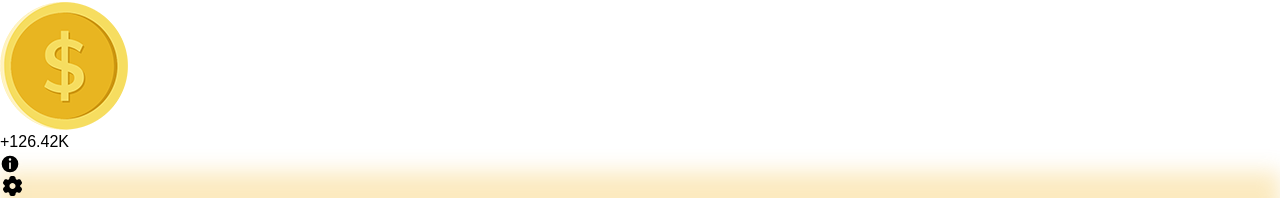
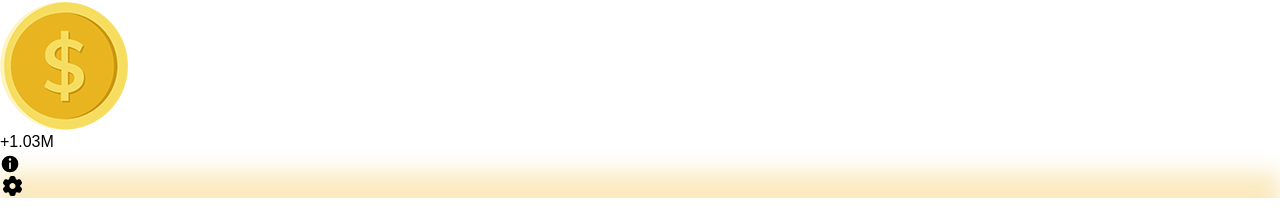
Before and after one commit to nikandr-surkov/Hamster-Kombat-Telegram-Mini-App-Clone, a React (Vite) app: page / in a window 1280 px wide. Shown: the part 246-462 px from the top of the page. Built offline with nearby package versions, Linux system fonts and the light colour scheme.

Commit message:
Update App.tsx

```diff
--- a/src/App.tsx
+++ b/src/App.tsx
@@ -38,8 +38,8 @@ const App: React.FC = () => {
   const [levelIndex, setLevelIndex] = useState(6);
   const [points, setPoints] = useState(22749365);
   const [clicks, setClicks] = useState<{ id: number, x: number, y: number }[]>([]);
-  const pointsToAdd = 11;
-  const profitPerHour = 126420;
+  const pointsToAdd = 51;
+  const profitPerHour = 1026420;
 
   const [dailyRewardTimeLeft, setDailyRewardTimeLeft] = useState("");
   const [dailyCipherTimeLeft, setDailyCipherTimeLeft] = useState("");
```
